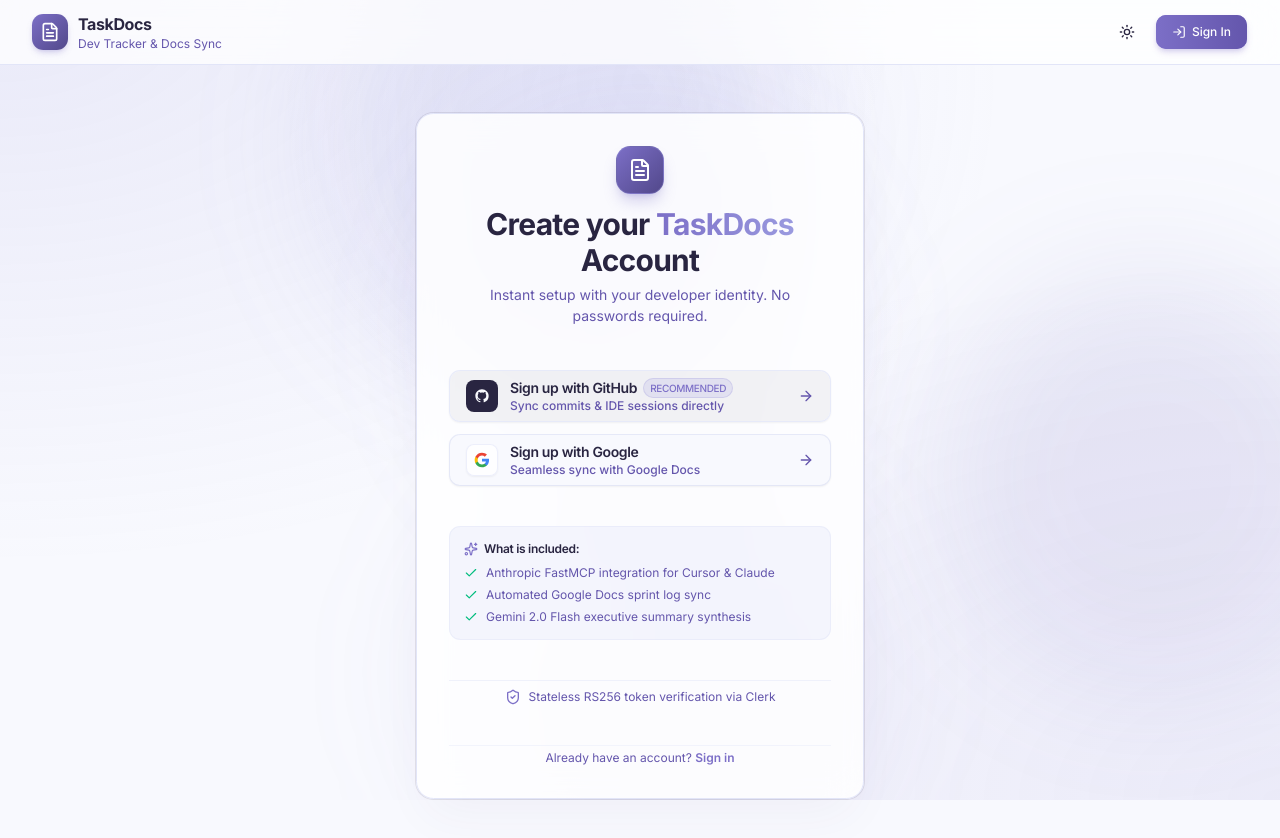
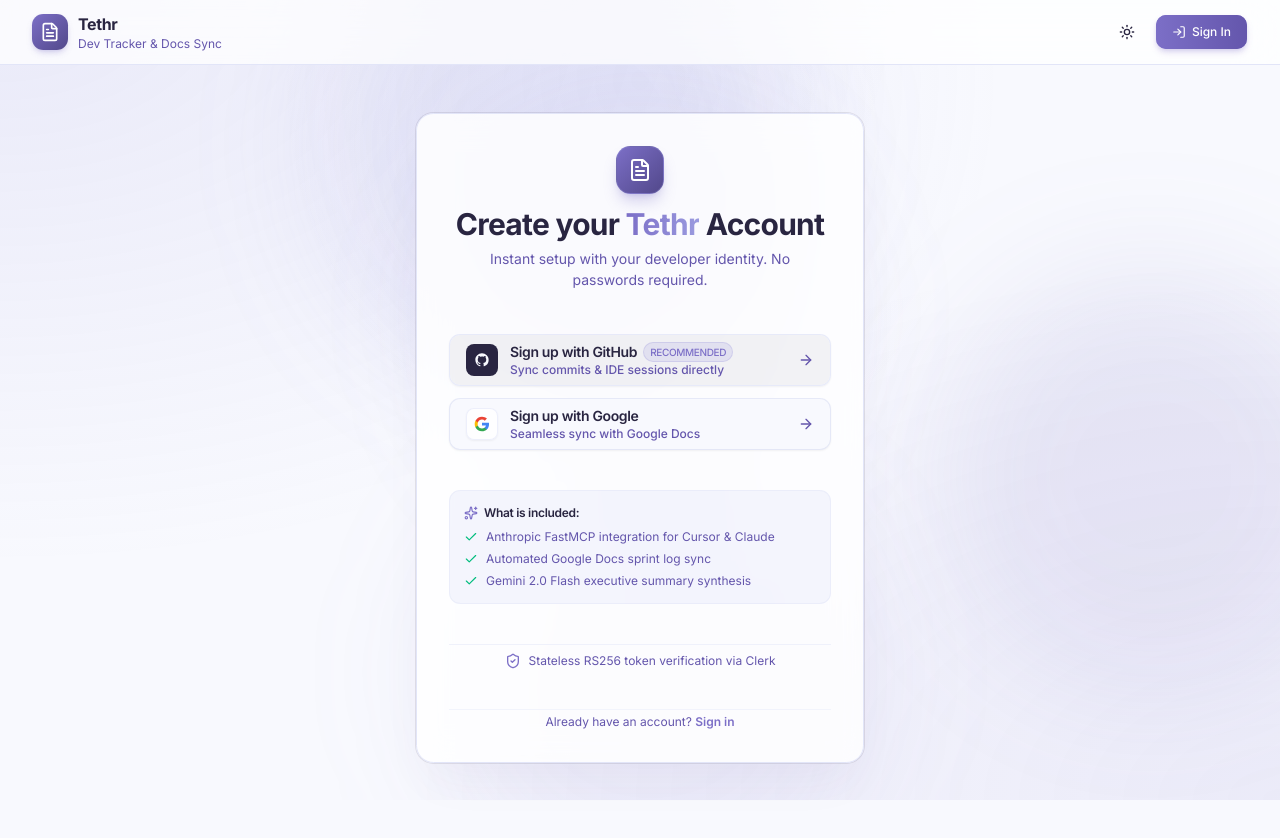
Before and after one commit to aswinambalathara/Task-Docs, a Next.js app in the folder frontend/: page /sign-up in a window 1280 px wide. Shown: the top 838 px of the page. Built offline with nearby package versions, Linux system fonts and the light colour scheme.

Commit message:
chore(rename): renamed project updates for frontend

```diff
--- a/frontend/src/app/layout.tsx
+++ b/frontend/src/app/layout.tsx
@@ -10,7 +10,7 @@
 })
 
 export const metadata: Metadata = {
-  title: "TaskDocs | Modern Dev Task Tracker & Google Docs MCP Sync",
+  title: "Tethr | Modern Dev Task Tracker & Google Docs MCP Sync",
   description:
     "Seamless engineering task manager synced in real-time with Google Docs via Anthropic Model Context Protocol (MCP).",
 }
--- a/frontend/src/app/settings/page.tsx
+++ b/frontend/src/app/settings/page.tsx
@@ -37,7 +37,7 @@
 
   const mcpConfigSnippet = `{
   "mcpServers": {
-    "taskdocs": {
+    "tethr": {
       "command": "npx",
       "args": [
         "-y",
@@ -45,7 +45,7 @@
         "http://localhost:3000/api/mcp"
       ],
       "env": {
-        "TASKDOCS_BEARER_TOKEN": "clerk_sec_live_98234857a2b9"
+        "TETHR_BEARER_TOKEN": "clerk_sec_live_98234857a2b9"
       }
     }
   }
@@ -129,7 +129,7 @@
         </div>
         <p className="text-muted-foreground max-w-2xl text-sm leading-relaxed font-normal">
           Configure Google Docs OAuth synchronization and connect your AI coding assistant (Cursor,
-          Claude Desktop, Copilot) to the TaskDocs Model Context Protocol (MCP) server.
+          Claude Desktop, Copilot) to the Tethr Model Context Protocol (MCP) server.
         </p>
       </div>
 
@@ -356,7 +356,7 @@
               <span>Zero LLM Overhead</span>
             </div>
             <p className="text-muted-foreground text-xs leading-relaxed font-normal sm:text-sm">
-              TaskDocs utilizes your local assistant (Cursor / Claude) for intelligence and acts
+              Tethr utilizes your local assistant (Cursor / Claude) for intelligence and acts
               strictly as a deterministic MCP tool pipeline.
             </p>
           </div>
--- a/frontend/src/app/sign-in/page.tsx
+++ b/frontend/src/app/sign-in/page.tsx
@@ -51,7 +51,7 @@
               <h1 className="text-foreground text-2xl leading-[1.2] font-bold tracking-tight sm:text-3xl">
                 Welcome back to{" "}
                 <span className="from-moody-blue-600 to-moody-blue-400 bg-linear-to-r bg-clip-text text-transparent">
-                  TaskDocs
+                  Tethr
                 </span>
               </h1>
               <p className="text-muted-foreground mx-auto max-w-xs text-sm leading-normal font-normal">
@@ -149,7 +149,7 @@
 
           {/* Switch link */}
           <div className="text-muted-foreground border-border/40 border-t pt-1 text-center text-xs font-normal">
-            New to TaskDocs?{" "}
+            New to Tethr?{" "}
             <Link
               href="/sign-up"
               className="text-moody-blue-600 dark:text-moody-blue-400 font-semibold hover:underline"
--- a/frontend/src/app/sign-up/page.tsx
+++ b/frontend/src/app/sign-up/page.tsx
@@ -50,7 +50,7 @@
               <h1 className="text-foreground text-2xl leading-[1.2] font-bold tracking-tight sm:text-3xl">
                 Create your{" "}
                 <span className="from-moody-blue-600 to-moody-blue-400 bg-linear-to-r bg-clip-text text-transparent">
-                  TaskDocs
+                  Tethr
                 </span>{" "}
                 Account
               </h1>
--- a/frontend/src/components/layout/top-nav.tsx
+++ b/frontend/src/components/layout/top-nav.tsx
@@ -63,7 +63,7 @@
             </div>
             <div className="flex shrink-0 flex-col">
               <span className="text-foreground group-hover:text-moody-blue-600 dark:group-hover:text-moody-blue-400 text-base font-bold tracking-tight whitespace-nowrap transition-colors">
-                TaskDocs
+                Tethr
               </span>
               <span className="text-muted-foreground hidden truncate text-xs font-normal md:inline">
                 Dev Tracker & Docs Sync
--- a/frontend/src/store/useAuthStore.ts
+++ b/frontend/src/store/useAuthStore.ts
@@ -60,7 +60,7 @@
       },
     }),
     {
-      name: "taskdocs-auth-storage",
+      name: "tethr-auth-storage",
     }
   )
 )
--- a/frontend/src/store/useTaskStore.ts
+++ b/frontend/src/store/useTaskStore.ts
@@ -25,7 +25,7 @@
   toggleSync: (id: string) => void
 }
 
-// Rich initial data reflecting actual TaskDocs PRD engineering tasks
+// Rich initial data reflecting actual Tethr PRD engineering tasks
 const initialTasks: Task[] = [
   {
     id: "1",
```
